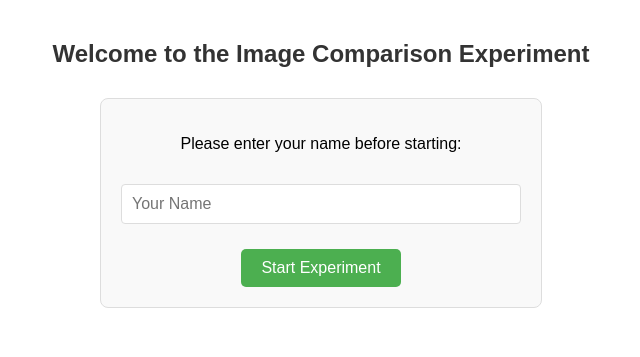
After one commit to janclemenslab/songequalizer, a FastAPI app: template templates/login.html in a window 1280 px wide. The commit adds this page. Shown: the top 357 px of the page, without its empty margins (319-959 px from the left). Run offline with FastAPI, Linux system fonts and the light colour scheme; the template is opened without the code that fills it, so the values that code supplies are empty.

Commit message:
Add username feature to image comparison app

```diff
--- a/app.py
+++ b/app.py
@@ -1,4 +1,4 @@
-from fastapi import FastAPI, Request, Form
+from fastapi import FastAPI, Request, Form, Cookie, Response
 from fastapi.responses import HTMLResponse, RedirectResponse, FileResponse, JSONResponse
 from fastapi.staticfiles import StaticFiles
 from fastapi.templating import Jinja2Templates
@@ -7,7 +7,7 @@ import os
 import random
 import json
 from datetime import datetime
-from typing import List, Tuple, Dict
+from typing import List, Tuple, Dict, Optional
 import glob
 
 app = FastAPI(title="Image Comparison App")
@@ -40,9 +40,10 @@ def get_random_image_pair() -> Tuple[str, str]:
     return relative_paths[0], relative_paths[1]
 
 # Function to save user responses
-def save_response(image1: str, image2: str, same: bool) -> None:
+def save_response(image1: str, image2: str, same: bool, username: str) -> None:
     response_data = {
         "timestamp": datetime.now().isoformat(),
+        "username": username,
         "image1": image1,
         "image2": image2,
         "same": same
@@ -65,7 +66,11 @@ def save_response(image1: str, image2: str, same: bool) -> None:
         json.dump(responses, f, indent=2)
 
 @app.get("/", response_class=HTMLResponse)
-async def index(request: Request):
+async def index(request: Request, username: Optional[str] = Cookie(None)):
+    # If no username cookie exists, redirect to login page
+    if not username:
+        return RedirectResponse(url="/login", status_code=303)
+
     # Get a random pair of images
     image1, image2 = get_random_image_pair()
 
@@ -74,28 +79,47 @@ async def index(request: Request):
         {
             "request": request,
             "image1": image1,
-            "image2": image2
+            "image2": image2,
+            "username": username
         }
     )
+
+@app.get("/login", response_class=HTMLResponse)
+async def login_page(request: Request):
+    return templates.TemplateResponse("login.html", {"request": request})
+
+@app.post("/login", response_class=RedirectResponse)
+async def login(username: str = Form(...)):
+    response = RedirectResponse(url="/", status_code=303)
+    response.set_cookie(key="username", value=username)
+    return response
 
 @app.post("/submit", response_class=RedirectResponse)
 async def submit(
     image1: str = Form(...),
     image2: str = Form(...),
-    same: str = Form(...)
+    same: str = Form(...),
+    username: Optional[str] = Cookie(None)
 ):
     # Convert string 'true'/'false' to boolean
     is_same = (same.lower() == 'true')
 
-    # Save the response
-    save_response(image1, image2, is_same)
+    # Save the response with username
+    if username:
+        save_response(image1, image2, is_same, username)
+    else:
+        # Fallback in case username is not set
+        save_response(image1, image2, is_same, "anonymous")
 
     # Redirect back to the main page for the next pair
     return RedirectResponse(url="/", status_code=303)
 
 @app.get("/quit", response_class=HTMLResponse)
-async def quit(request: Request):
-    return templates.TemplateResponse("quit.html", {"request": request})
+async def quit(request: Request, username: Optional[str] = Cookie(None)):
+    response = templates.TemplateResponse("quit.html", {"request": request, "username": username})
+    # Clear the username cookie
+    response.delete_cookie(key="username")
+    return response
 
 @app.get("/download-responses")
 async def download_responses():
@@ -116,11 +140,19 @@ async def download_responses():
 async def admin(request: Request):
     """Admin page to monitor responses and download data"""
     response_count = 0
+    users = set()
+
     if os.path.exists(RESPONSES_FILE):
         with open(RESPONSES_FILE, "r") as f:
             try:
                 responses = json.load(f)
                 response_count = len(responses)
+
+                # Extract unique usernames from responses
+                for response in responses:
+                    if "username" in response:
+                        users.add(response["username"])
+
             except json.JSONDecodeError:
                 response_count = 0
 
@@ -128,7 +160,9 @@ async def admin(request: Request):
         "admin.html",
         {
             "request": request,
-            "response_count": response_count
+            "response_count": response_count,
+            "user_count": len(users),
+            "users": sorted(list(users))
         }
     )
 
--- a/templates/index.html
+++ b/templates/index.html
@@ -70,6 +70,7 @@
 </head>
 <body>
     <h2>Image Comparison</h2>
+    <p>Welcome, <strong>{{ username }}</strong>!</p>
     <p>Are these two images the same or different? <small>(Press <strong>S</strong> for Same, <strong>D</strong> for Different)</small></p>
     <div style="position: absolute; top: 10px; right: 10px;">
         <a href="/admin" style="text-decoration: none; color: #777; font-size: 12px;">Admin</a>
--- /dev/null
+++ b/templates/login.html
@@ -0,0 +1,57 @@
+<!DOCTYPE html>
+<html>
+<head>
+    <title>Image Comparison - Welcome</title>
+    <style>
+        body {
+            font-family: Arial, sans-serif;
+            max-width: 600px;
+            margin: 0 auto;
+            padding: 20px;
+            text-align: center;
+        }
+        .form-container {
+            margin: 30px auto;
+            padding: 20px;
+            border: 1px solid #ddd;
+            border-radius: 8px;
+            background-color: #f9f9f9;
+            max-width: 400px;
+        }
+        h2 {
+            color: #333;
+        }
+        .input-field {
+            width: 100%;
+            padding: 10px;
+            margin: 15px 0;
+            border: 1px solid #ddd;
+            border-radius: 4px;
+            font-size: 16px;
+            box-sizing: border-box;
+        }
+        .submit-button {
+            padding: 10px 20px;
+            font-size: 16px;
+            cursor: pointer;
+            background-color: #4CAF50;
+            color: white;
+            border: none;
+            border-radius: 5px;
+            margin-top: 10px;
+        }
+    </style>
+</head>
+<body>
+    <h2>Welcome to the Image Comparison Experiment</h2>
+
+    <div class="form-container">
+        <p>Please enter your name before starting:</p>
+
+        <form action="/login" method="post">
+            <input type="text" name="username" class="input-field" placeholder="Your Name" required>
+            <button type="submit" class="submit-button">Start Experiment</button>
+        </form>
+    </div>
+</body>
+</html>
--- a/templates/quit.html
+++ b/templates/quit.html
@@ -29,7 +29,7 @@
 <body>
     <h1>Session Ended</h1>
     <div class="message">
-        <p>Thank you for participating!</p>
+        <p>Thank you for participating{% if username %}, <strong>{{ username }}</strong>{% endif %}!</p>
         <p>Your responses have been saved.</p>
     </div>
     <div style="margin-bottom: 20px;">
```
Also changed, not shown: templates/admin.html (+11 -0 lines).
